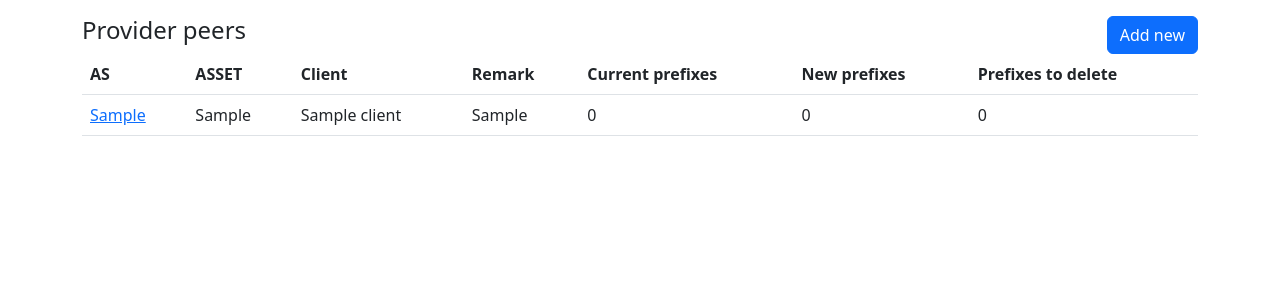
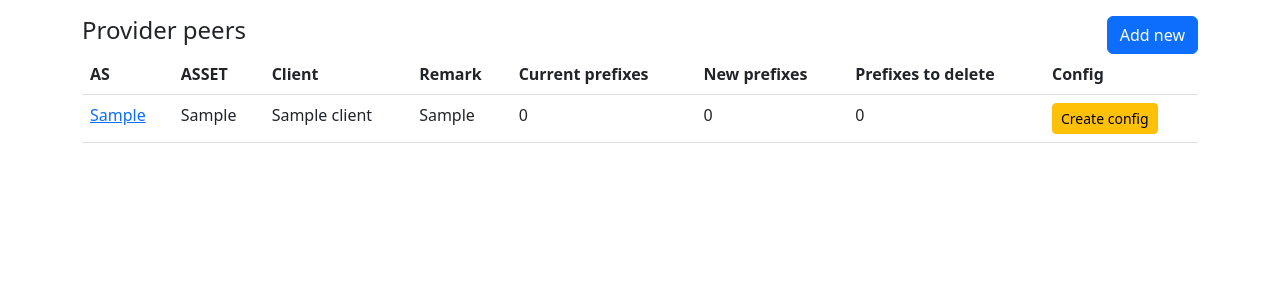
Before and after one commit to naffabob/hippo_ripe, a Flask app: page /peers/ in a window 1280 px wide. Shown: the part 56-356 px from the top of the page. Run offline with Flask 2, Linux system fonts and the light colour scheme; tables that the repository leaves empty hold one stand-in row (values such as "Sample post").

Commit message:
Add peer_config page.

```diff
--- a/webapp/peer/views.py
+++ b/webapp/peer/views.py
@@ -95,3 +95,8 @@ def add_peer_view():
             flash('Данные успешно сохранены')
             return redirect(url_for('peer.peers_view'))
     return render_template('peer/add_peer.html', form=peer_form, peer=peer)
+
+
+@blueprint.route('/<int:peer_id>/config')
+def peer_config(peer_id):
+    return render_template('peer/config.html')
--- a/webapp/templates/peer/peers.html
+++ b/webapp/templates/peer/peers.html
@@ -27,6 +27,7 @@
 				<th scope="col">Current prefixes</th>
 				<th scope="col">New prefixes</th>
 				<th scope="col">Prefixes to delete</th>
+				<th scope="col">Config</th>
 			</tr>
 			</thead>
 			<tbody>
@@ -39,6 +40,7 @@
 				<td>{{ current }}</td>
 				<td>{{ new }}</td>
 				<td>{{ todelete }}</td>
+				<td><a class="btn btn-sm btn-warning" href="{{ url_for('peer.peer_config', peer_id=id)}}">Create config</a></td>
 			</tr>
 			{% endfor %}
 			</tbody>
```
Also changed, not shown: webapp/templates/peer/config.html (added, +14 -0 lines).
